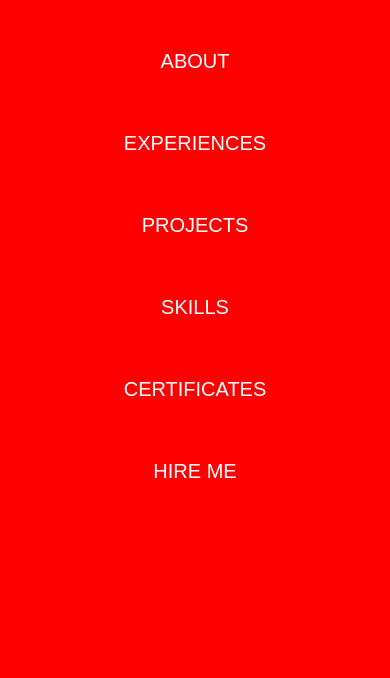
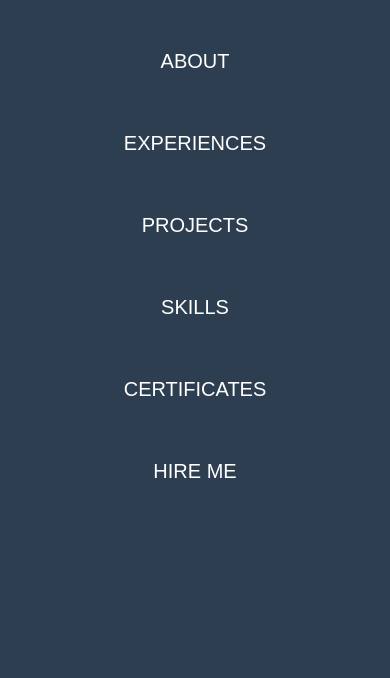
Before and after one commit to vinod24das/vinod, a plain HTML site: page index.html in a window 390 px wide. Shown: the part 166-844 px from the top of the page. Drawn offline with Linux system fonts and the light colour scheme.

Commit message:
Fri, Apr 19, 2024, 9:46 PM +08:00

```diff
--- a/Final Project/CSS/home.css
+++ b/Final Project/CSS/home.css
@@ -70,7 +70,7 @@ background: #1b9bff;
         position:fixed;
         width: 100%;
         height: 100vh;
-        background: red;
+        background: #2c3e50;
         top: 80px;
         left: 0;
         text-align: center;
```
